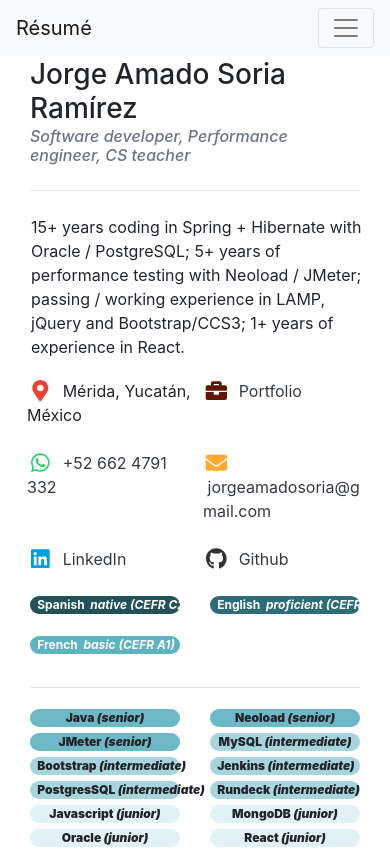
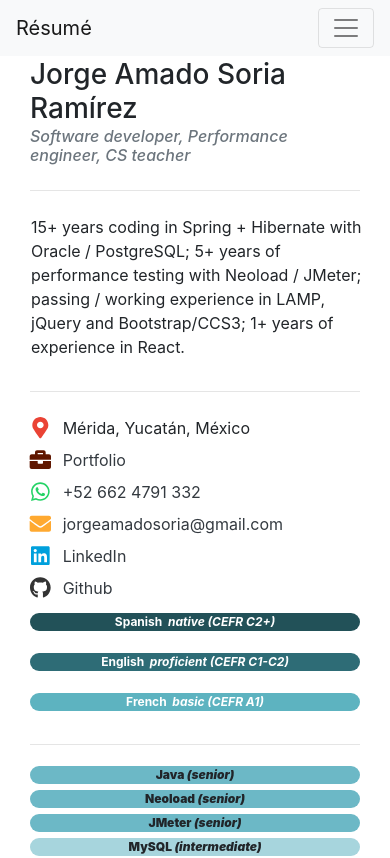
Before and after one commit to jorgeamadosoria/info-page, a React (Create React App) app: page /#/colorful in a window 390 px wide. Shown: the top 858 px of the page. Built offline with nearby package versions, Linux system fonts and the light colour scheme.

Commit message:
added responsiveness to lower definitions (360 width). It's not perfect but better than what was before

```diff
--- a/src/components/resumes/ColorfulResume/ColorfulResume.tsx
+++ b/src/components/resumes/ColorfulResume/ColorfulResume.tsx
@@ -38,20 +38,20 @@ const ColorfulResume = ({ resume, relevance }: ResumeProps) => {
         <LineSeparator />
       </Row>
       <Row className="pt-2">
-        <Col className="pl-3 pr-1" xs={12} sm={12} md={12} xl={4}>
+        <Col className="pl-3 pr-1" xs={12} xl={4}>
           <p>{summary.value}</p>
         </Col>
-        <Col className="pl-xl-3 pr-xl-0" xs={12} lg={8} xl={5}>
+        <Col xs={12} className="d-xl-none">
+          <hr />
+        </Col>
+        <Col className="flat-left-border mt-1 mb-1"
+          xs={12}
+          sm={12}
+          md={8}
+          xl={5}>
           <Row className="pl-2 pl-xl-0">
             {contacts.map((contact, index) => (
-              <Col
-                xs={6}
-                md={4}
-                lg={6}
-                className="p-1 p-xl-0 pt-xl-1 pb-xl-1 border-0"
-                key={index}
-              >
-                <p className="text-break">
+              <Col xs={12} sm={6} className="p-1 text-truncate " key={index}>
                   {contact.url && (
                     <a className="text-dark" target="blank" href={contact.url}>
                       {getIcon(contact.type, IconColor.COLOR)} &nbsp;
@@ -64,7 +64,6 @@ const ColorfulResume = ({ resume, relevance }: ResumeProps) => {
                       <span className="text-break">{contact.name}</span>
                     </>
                   )}
-                </p>
               </Col>
             ))}
           </Row>
@@ -73,7 +72,7 @@ const ColorfulResume = ({ resume, relevance }: ResumeProps) => {
           <Row>
             {languages.map((language, index) => (
               <Col
-                xs={6}
+                xs={12}
                 sm={6}
                 md={4}
                 lg={12}
@@ -98,7 +97,7 @@ const ColorfulResume = ({ resume, relevance }: ResumeProps) => {
       <Row>
         <LineSeparator />
         {skills.map((skill, index) => (
-          <Col xs={6} sm={6} md={4} lg={3} xl={2} key={index}>
+          <Col xs={12} sm={6} md={4} lg={3} xl={2} key={index}>
             <Badge pill className={"w-100 colorful-skill-" + skill.level}>
               <b>
                 {skill.name}
--- a/src/components/resumes/CompactResume/CompactResume.tsx
+++ b/src/components/resumes/CompactResume/CompactResume.tsx
@@ -32,7 +32,7 @@ const CompactResume = ({ resume, relevance }: ResumeProps) => {
         </Col>
       </Row>
       <Row className="pt-2">
-        <Col xs={6}>
+        <Col xs={12} sm={6}>
           <Col className="ml-1 pl-3 pr-1" xs={12}>
             <Card.Subtitle className="mb-2 text-muted">Summary</Card.Subtitle>
           </Col>
@@ -102,10 +102,12 @@ const CompactResume = ({ resume, relevance }: ResumeProps) => {
             ))}
           </Col>
         </Col>
-        <Col xs={6}>
+        <Col xs={12} sm={6}>
           <Col className="ml-1 pl-3 pr-1" xs={12}>
+          <hr className="d-sm-none d-xs-block" />
             <Card.Subtitle className="mb-2 text-muted">Timeline</Card.Subtitle>
           </Col>
+          <Col className="ml-1 pl-3 pr-1" xs={12}>
           {entries.map((entry, index) => {
             return (
               <Row key={index} className="ml-3">
@@ -145,6 +147,7 @@ const CompactResume = ({ resume, relevance }: ResumeProps) => {
               </Row>
             );
           })}
+          </Col>
         </Col>
       </Row>
     </Container>
--- a/src/components/resumes/LeftRailResume/LeftRailResume.css
+++ b/src/components/resumes/LeftRailResume/LeftRailResume.css
@@ -1,8 +1,8 @@
 .leftrail-timeline-icon {
-    border-radius:50%;
+  border-radius: 50%;
   background-color: white;
   position: relative;
-    float:left;
+  float: left;
   left: -38px;
   text-align: center;
 }
@@ -26,3 +26,9 @@
   height: 4px !important;
   background-color: #333b3f !important;
 }
+
+@media (max-width: 576px) {
+  .leftrail-rounded-right {
+    border-radius: 0 0 20px 20px;
+  }
+}
--- a/src/components/resumes/LeftRailResume/LeftRailResume.tsx
+++ b/src/components/resumes/LeftRailResume/LeftRailResume.tsx
@@ -33,7 +33,7 @@ const LeftRailResume = ({ resume, relevance }: ResumeProps) => {
       className="mt-4 leftrail-rounded bg-secondary border border-secondary"
     >
       <Row>
-        <Col xs={4} className="p-0 text-light">
+        <Col xs={12} sm={4} className="p-0 text-light">
           <h2 className="ml-4 mt-2">{name.value}</h2>
           <Card.Subtitle className="ml-4 mb-2">
             <i>{joinedPositions}</i>
@@ -103,7 +103,7 @@ const LeftRailResume = ({ resume, relevance }: ResumeProps) => {
             ))}
           </ListGroup>
         </Col>
-        <Col xs={8} className="pt-2 leftrail-rounded-right bg-light">
+        <Col xs={12} sm={8} className="pt-2 leftrail-rounded-right bg-light">
           {summary.value}
           <hr />
           <div className="h3 text-truncate ">Professional Timeline</div>
@@ -118,20 +118,20 @@ const LeftRailResume = ({ resume, relevance }: ResumeProps) => {
               <Row key={index} className="ml-3">
                 <Col
                   xs={12}
-                  className="pb-0 border border-dark border-bottom-0 border-top-0 border-right-0"
+                  className="text-wrap pb-0 border border-dark border-bottom-0 border-top-0 border-right-0"
                 >
                   <div className="leftrail-timeline-icon border p-2 border-dark">
                     {getIcon(entry.type)}
                   </div>
 
-                  <p className="mt-2">
+                  <p className="mt-2 text-break">
                     {new Date(entry.fromDate).toLocaleDateString()}
                     {entry.toDate &&
                       " -> ".concat(
                         new Date(entry.toDate).toLocaleDateString()
                       )}
                   </p>
-                  <p className="pl-5">
+                  <p className="pl-5 text-break">
                     {entry.name}&nbsp;@&nbsp;
                     {refText && (
                       <a
@@ -156,7 +156,7 @@ const LeftRailResume = ({ resume, relevance }: ResumeProps) => {
                       </>
                     )}
                   </p>
-                  <p className="pl-4">{entry.description.value}</p>
+                  <p className="pl-4 text-break">{entry.description.value}</p>
                 </Col>
                 <Col
                   className="pb-0 border border-dark border-bottom-0 border-top-0 border-right-0"
```
Lines whose indentation alone changed are shown as unchanged.
